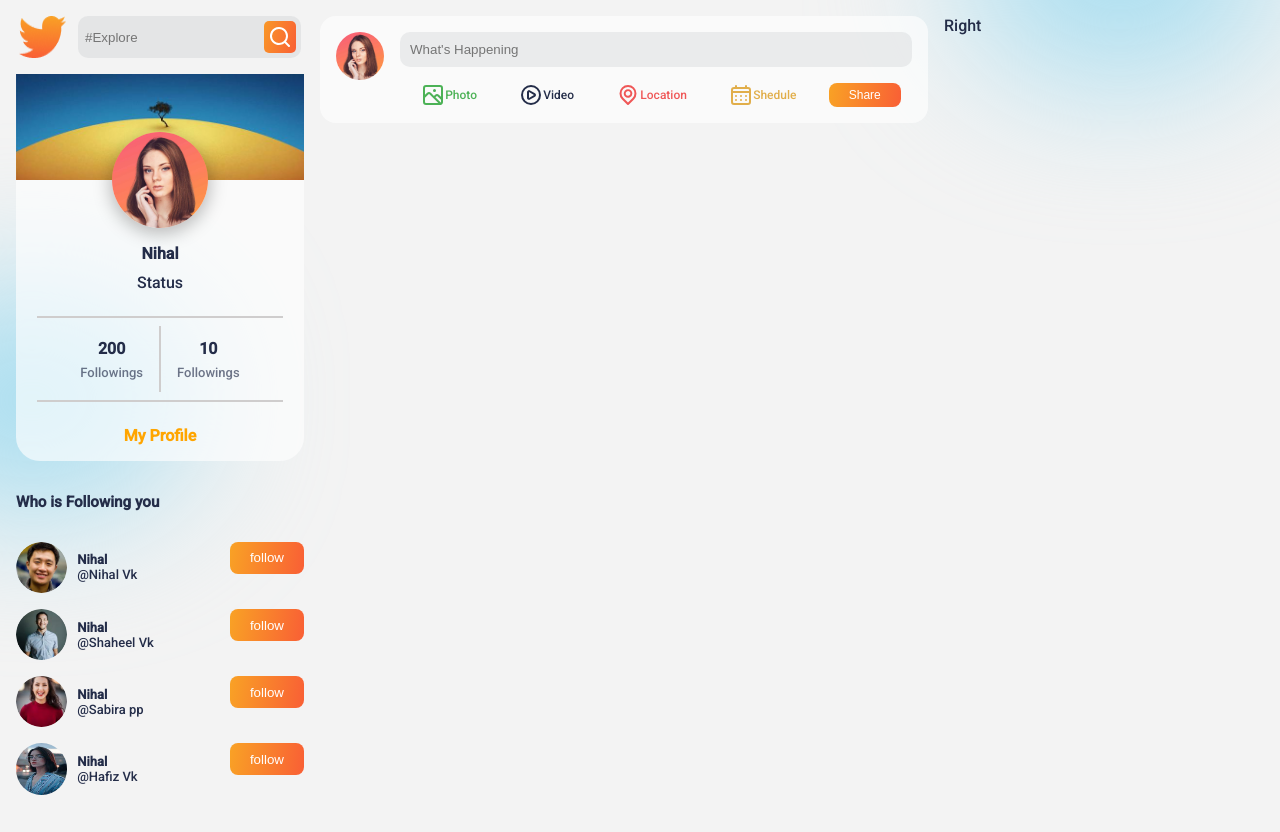
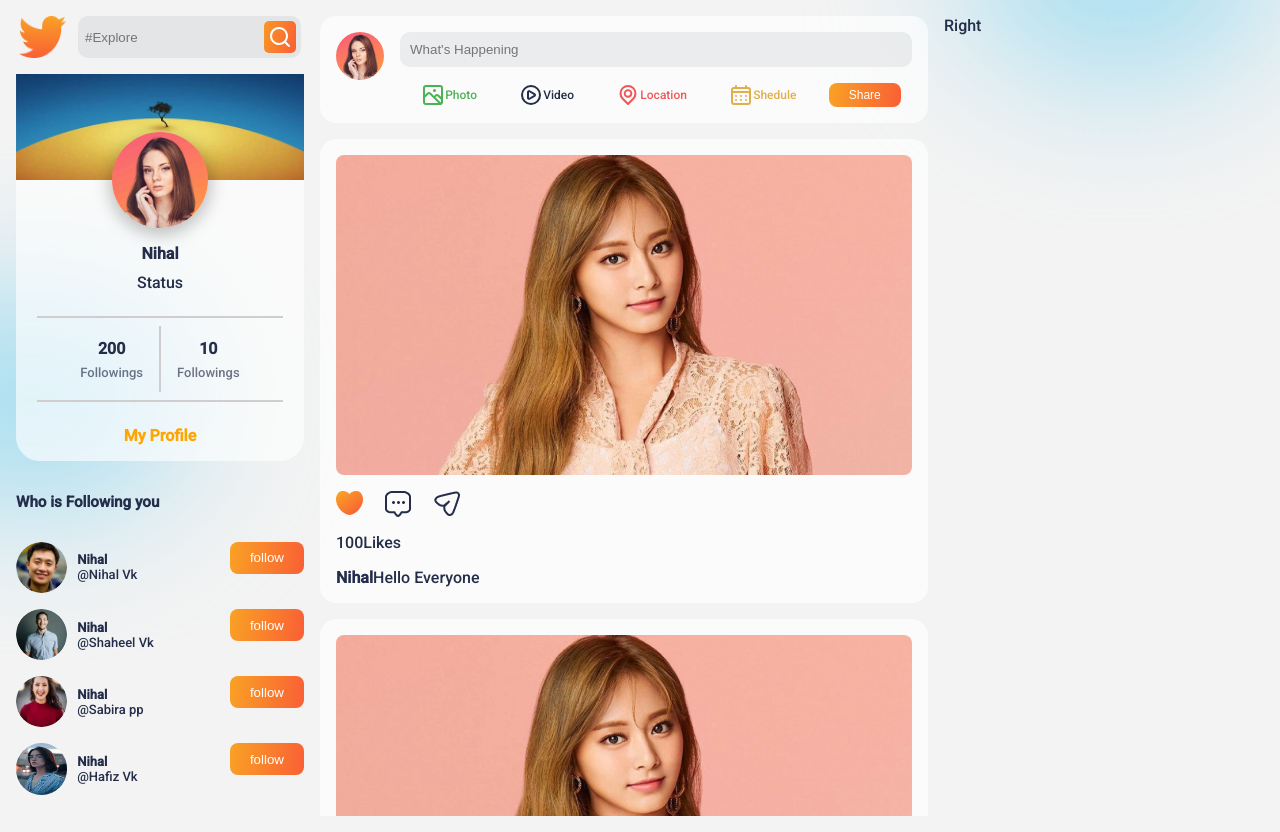
Before and after one commit to nihal9539/SocialMedia, a React (Create React App) app in the folder client/: page / in a window 1280 px wide. Built offline with nearby package versions, Linux system fonts and the light colour scheme.

Commit message:
post section completed

```diff
--- a/client/src/App.css
+++ b/client/src/App.css
@@ -39,3 +39,7 @@
   transition: 100ms ease-out;
 
 }
+
+::-webkit-scrollbar{
+  display: none;
+}
--- /dev/null
+++ b/client/src/components/Post/Post.css
@@ -0,0 +1,19 @@
+.Post{
+    display: flex;
+    flex-direction: column;
+    padding: 1rem;
+    background-color: var(--cardColor);
+    gap: 1rem;
+    border-radius: 1rem;
+}
+.Post>img{
+    width: 100%;
+    max-height: 20rem;
+    object-fit: cover;
+    border-radius: 0.5rem;
+}
+.PostReaction{
+   display: flex;
+   align-items: flex-start;
+   gap: 1.4rem;
+}
--- /dev/null
+++ b/client/src/components/Post/Post.jsx
@@ -0,0 +1,28 @@
+import React from 'react'
+import Comment from "../../img/comment.png"
+import Share from "../../img/share.png"
+import Heart from "../../img/like.png"
+import NotLike from "../../img/notlike.png"
+import "./Post.css"
+const Post = ({ data, id }) => {
+    return (
+        <div className='Post'>
+            <img src={data.img} alt="" />
+
+            <div className="PostReaction">
+                <img src={data.liked ? Heart : NotLike} alt="" />
+                <img src={Comment} alt="" />
+                <img src={Share} alt="" />
+            </div>
+
+            <span>{data.likes}Likes</span>
+
+            <div className="detail">
+                <span><b>{data.name}</b></span>
+                <span>{data.description}</span>
+            </div>
+        </div>
+    )
+}
+
+export default Post
--- a/client/src/components/PostSide/PostSide.jsx
+++ b/client/src/components/PostSide/PostSide.jsx
@@ -1,13 +1,15 @@
 import React from 'react'
 import "./PostSide.css"
 import PostShare from '../PostShare/PostShare'
+import Posts from '../Posts/Posts'
 const PostSide = () => {
   return (
     <div className='PostSide'>
-      <div>
+
         <PostShare/>
-      </div>
-      <div></div>
+        <Posts/>
+
+
     </div>
   )
 }
--- /dev/null
+++ b/client/src/components/Posts/Posts.css
@@ -0,0 +1,6 @@
+.Posts{
+    display: flex;
+    flex-direction: column;
+    gap: 1rem;
+
+}
--- /dev/null
+++ b/client/src/components/Posts/Posts.jsx
@@ -0,0 +1,18 @@
+import React from 'react'
+import "./Posts.css"
+import { PostsData } from '../../data/Posts'
+import Post from '../Post/Post'
+
+const Posts = () => {
+    return (
+        <div className='Posts'>
+            {PostsData.map((post, id) => {
+                return (
+                    <Post data={post} id={id}/>
+                )
+            })}
+        </div>
+    )
+}
+
+export default Posts
--- /dev/null
+++ b/client/src/data/Posts.js
@@ -0,0 +1,26 @@
+import postPic1 from "../img/postpic2.jpg"
+import postPic2 from "../img/postpic2.jpg"
+import postPic3 from "../img/postpic3.JPG"
+export const PostsData = [
+    {
+        img:postPic1,
+        name:"Nihal",
+        description:"Hello Everyone",
+        likes:100,
+        liked:true
+    },
+    {
+        img:postPic2,
+        name:"Hafiz",
+        description:"Good evening",
+        likes:1000,
+        liked:false
+    },
+    {
+        img:postPic3,
+        name:"Shaheel",
+        description:"Hello Everyone good morning",
+        likes:300,
+        liked:true
+    },
+]
```
